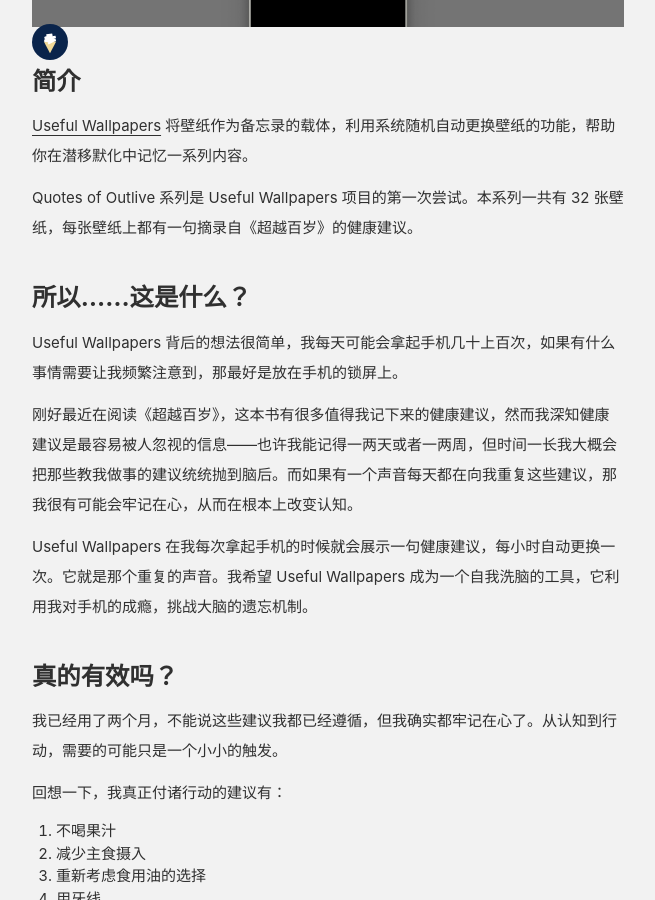
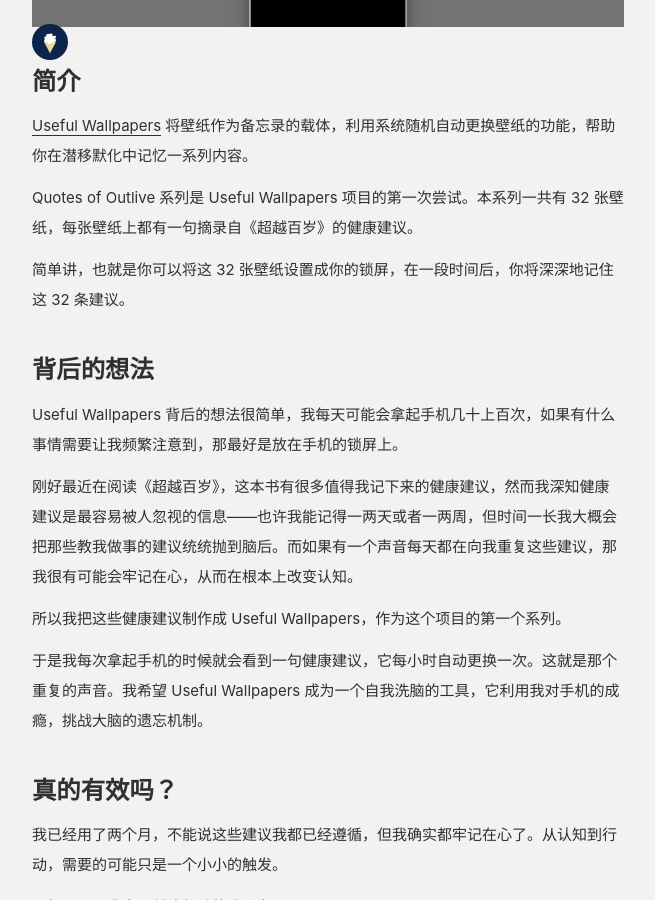
Before and after one commit to tufucheung/tufucheung.github.io, a Jekyll site: the page built from _posts/2024-11-24-useful-wallpapers.md, in a window 1280 px wide and 900 px high, scrolled down 620 px. Shown: the whole window, without its empty margins (312-967 px from the left). Built offline with Jekyll 4.4.1, drawn with Linux system fonts in a browser that asks for light colours.

Commit message:
Update 2024-11-24-useful-wallpapers.md

```diff
--- a/_posts/2024-11-24-useful-wallpapers.md
+++ b/_posts/2024-11-24-useful-wallpapers.md
@@ -11,13 +11,17 @@ title: Useful Wallpapers 项目
 
 Quotes of Outlive 系列是 Useful Wallpapers 项目的第一次尝试。本系列一共有 32 张壁纸，每张壁纸上都有一句摘录自《超越百岁》的健康建议。
 
-### 所以……这是什么？
+简单讲，也就是你可以将这 32 张壁纸设置成你的锁屏，在一段时间后，你将深深地记住这 32 条建议。
+
+### 背后的想法
 
 Useful Wallpapers 背后的想法很简单，我每天可能会拿起手机几十上百次，如果有什么事情需要让我频繁注意到，那最好是放在手机的锁屏上。
 
 刚好最近在阅读《超越百岁》，这本书有很多值得我记下来的健康建议，然而我深知健康建议是最容易被人忽视的信息——也许我能记得一两天或者一两周，但时间一长我大概会把那些教我做事的建议统统抛到脑后。而如果有一个声音每天都在向我重复这些建议，那我很有可能会牢记在心，从而在根本上改变认知。
 
-Useful Wallpapers 在我每次拿起手机的时候就会展示一句健康建议，每小时自动更换一次。它就是那个重复的声音。我希望 Useful Wallpapers 成为一个自我洗脑的工具，它利用我对手机的成瘾，挑战大脑的遗忘机制。
+所以我把这些健康建议制作成 Useful Wallpapers，作为这个项目的第一个系列。
+
+于是我每次拿起手机的时候就会看到一句健康建议，它每小时自动更换一次。这就是那个重复的声音。我希望 Useful Wallpapers 成为一个自我洗脑的工具，它利用我对手机的成瘾，挑战大脑的遗忘机制。
 
 ### 真的有效吗？
 
```
